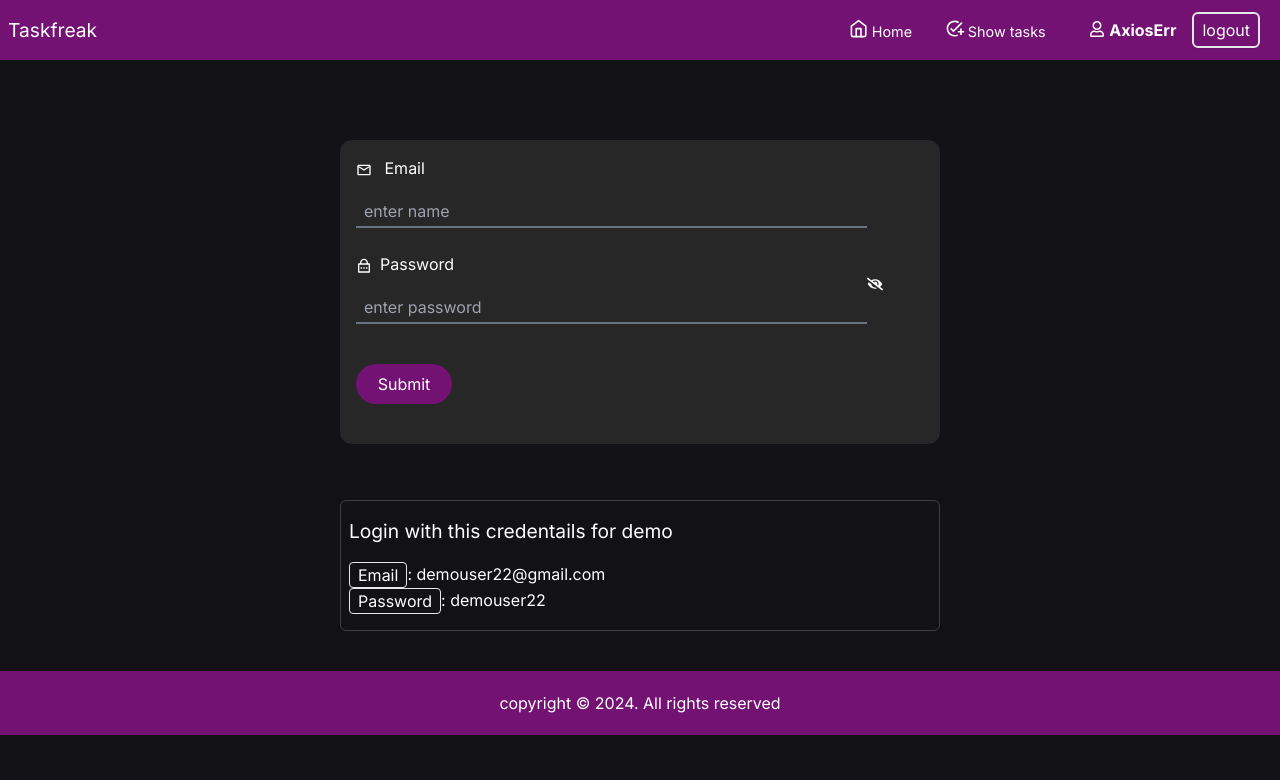
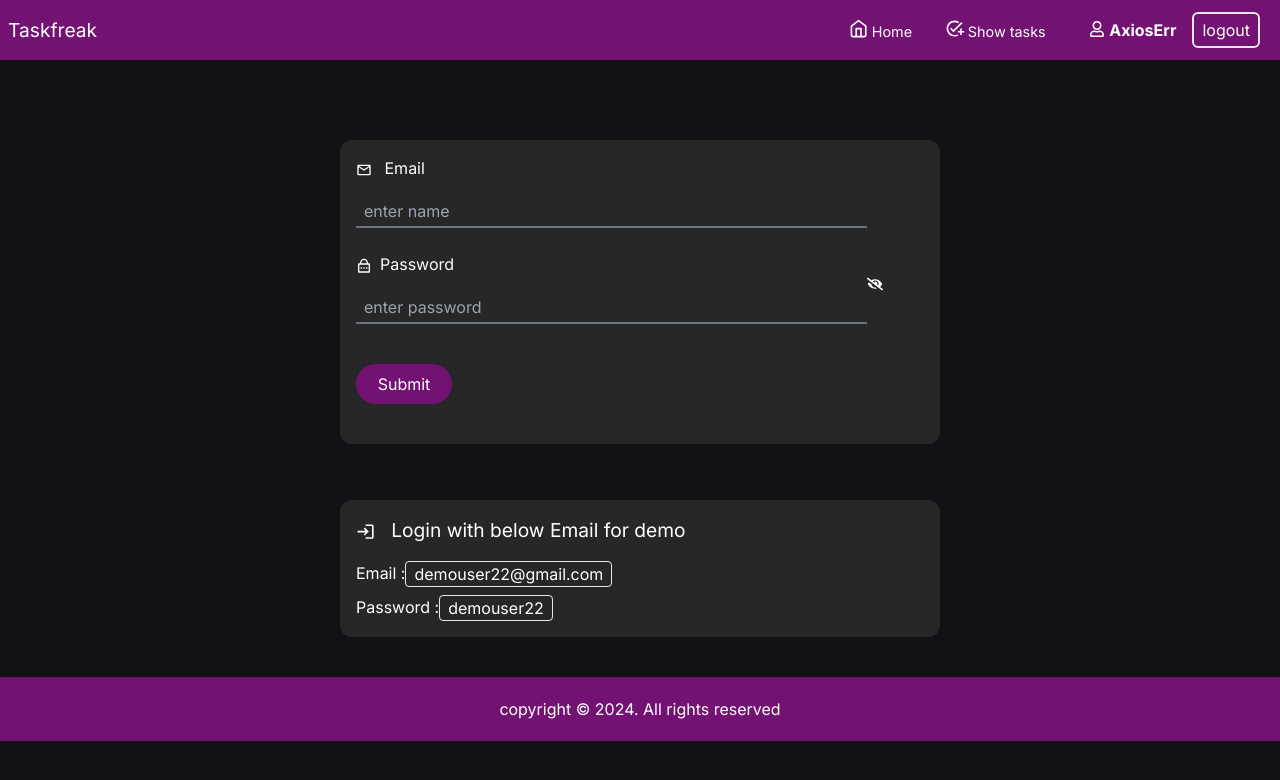
Before and after one commit to Piyush07p/task-manager, a Next.js app: page /login in a window 1280 px wide. Shown: the top 780 px of the page. Built offline with nearby package versions, Linux system fonts and the light colour scheme; no server answers.

Commit message:
modified ui of demo email

```diff
--- a/src/app/api/cron/route.js
+++ b/src/app/api/cron/route.js
@@ -26,8 +26,9 @@ export async function GET(request){
             pendingTask:taskData.length-filterData.length,
             date:moment().format("Do MMMM YY"),
             accuracy:(filterData.length/(taskData.length))*100
-        }
-          if(filterData.length>0){
+          }
+
+        if(filterData.length>0){
             const {userId,taskCompleted,pendingTask,date,accuracy}=statsObj;
             const stats=await statsModel.create({
                 userId,
--- a/src/app/login/page.js
+++ b/src/app/login/page.js
@@ -7,6 +7,8 @@ import 'react-toastify/dist/ReactToastify.css';
 import { useRouter } from 'next/navigation';
 
 import { ClipLoader } from 'react-spinners';
+import { MdLogin } from "react-icons/md";
+
 
 
 //icons
@@ -104,10 +106,10 @@ const {loadUser}=useContext(UserContext)
 
      </section>
      <div className='flex text-white justify-center w-full px-10 pb-10'>
-        <div style={{border:"1px solid rgba(109,105,105,0.5)"}} className="py-4 px-2 rounded-md text-[0.8rem] sm:text-[1rem]  w-[100%] md:w-[50%] sm:w-[65%] mt-10 flex-col items-center justify-center">
-             <h1 className='text-[1.2rem] mb-4'>Login with this credentails for demo</h1>
-              <p className="flex"><span className='border px-2 rounded'>Email</span> : demouser22@gmail.com</p>
-              <p className="flex"><span className='border px-2 rounded'>Password</span>  : demouser22</p>
+        <div  className="bg-[#272727] py-4 px-4 rounded-xl text-[0.8rem] sm:text-[1rem]  w-[100%] md:w-[50%] sm:w-[65%] mt-10 flex-col items-center justify-center">
+             <h1 className='text-[1.2rem] mb-4'><MdLogin style={{display:"inline-block",marginRight:"1rem"}}/><span>Login with below Email for demo</span></h1>
+              <p className="flex my-2">Email : <span className='border px-2 rounded'>demouser22@gmail.com</span> </p>
+              <p className="flex">Password : <span className='border px-2 rounded'> demouser22</span></p>
           </div>
      </div>
 
```
